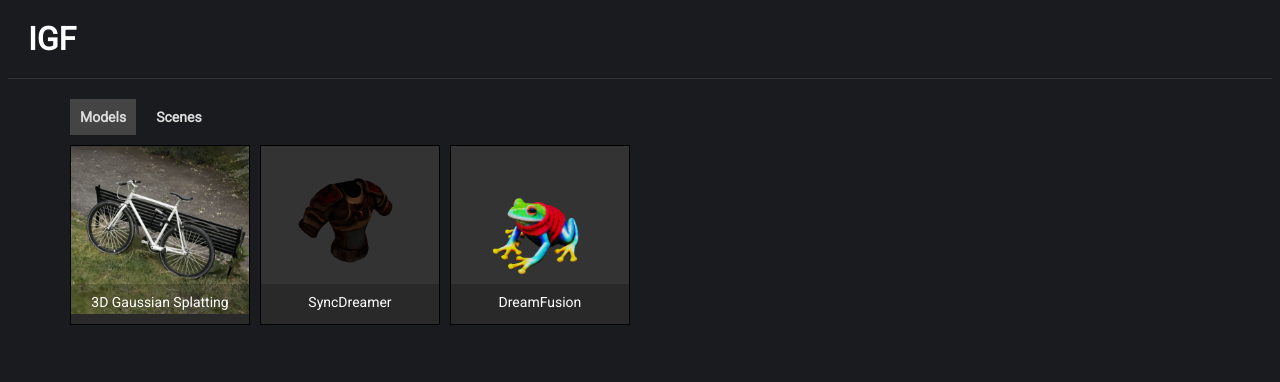
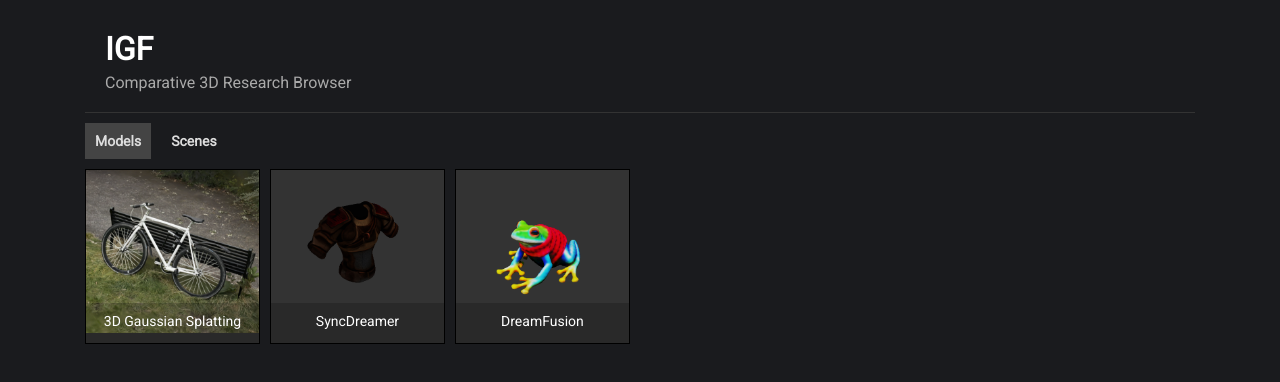
Before and after one commit to hugoycj/gs-library, a SvelteKit app in the folder viewer/: page / in a window 1280 px wide. Shown: the top 382 px of the page. Built offline with nearby package versions, Linux system fonts and the light colour scheme.

Commit message:
fixed double scrolling, added header description

```diff
--- a/viewer/src/routes/+page.svelte
+++ b/viewer/src/routes/+page.svelte
@@ -8,10 +8,11 @@
     }
 </script>
 
-<div class="banner">
-    <h1 on:pointerdown={goHome}>IGF</h1>
-</div>
 <div class="container">
+    <div on:pointerdown={goHome} class="banner">
+        <h1>IGF</h1>
+        <p>Comparative 3D Research Browser</p>
+    </div>
     <div class="tabs">
         <button on:click={() => activeTab.set("Models")} class={$activeTab === "Models" ? "active" : ""}>Models</button>
         <button on:click={() => activeTab.set("Scenes")} class={$activeTab === "Scenes" ? "active" : ""}>Scenes</button>
--- a/viewer/static/global.css
+++ b/viewer/static/global.css
@@ -3,6 +3,11 @@ body {
     font-family: 'Roboto', sans-serif;
     background-color: #1a1b1e;
     color: white;
+    margin: 0;
+    padding: 0;
+    height: 100%;
+    width: 100%;
+    overflow: hidden;
 }
 
 .banner {
@@ -11,22 +16,28 @@ body {
     margin: 0;
     border-bottom: 1px solid #333;
     box-sizing: border-box;
+    cursor: pointer;
 }
 
 .banner h1 {
     padding: 0;
-    margin: 20px 0;
-    cursor: pointer;
+    margin: 20px 0 0 0;
+}
+
+.banner p {
+    padding: 0;
+    margin: 5px 0 20px 0;
+    color: #aaa;
 }
 
 .container {
-    padding: 10px 15px 10px 15px;
+    padding: 10px 15px 80px 15px;
     margin-left: auto;
     margin-right: auto;
     max-height: 100vh;
     overflow-y: auto;
     position: relative;
-    padding-bottom: 96px;
+    box-sizing: border-box;
 
     @media (min-width: 576px) {
         max-width: 540px;
```
Also changed, not shown: viewer/src/routes/models/[slug]/+page.svelte (+4 -3 lines).
